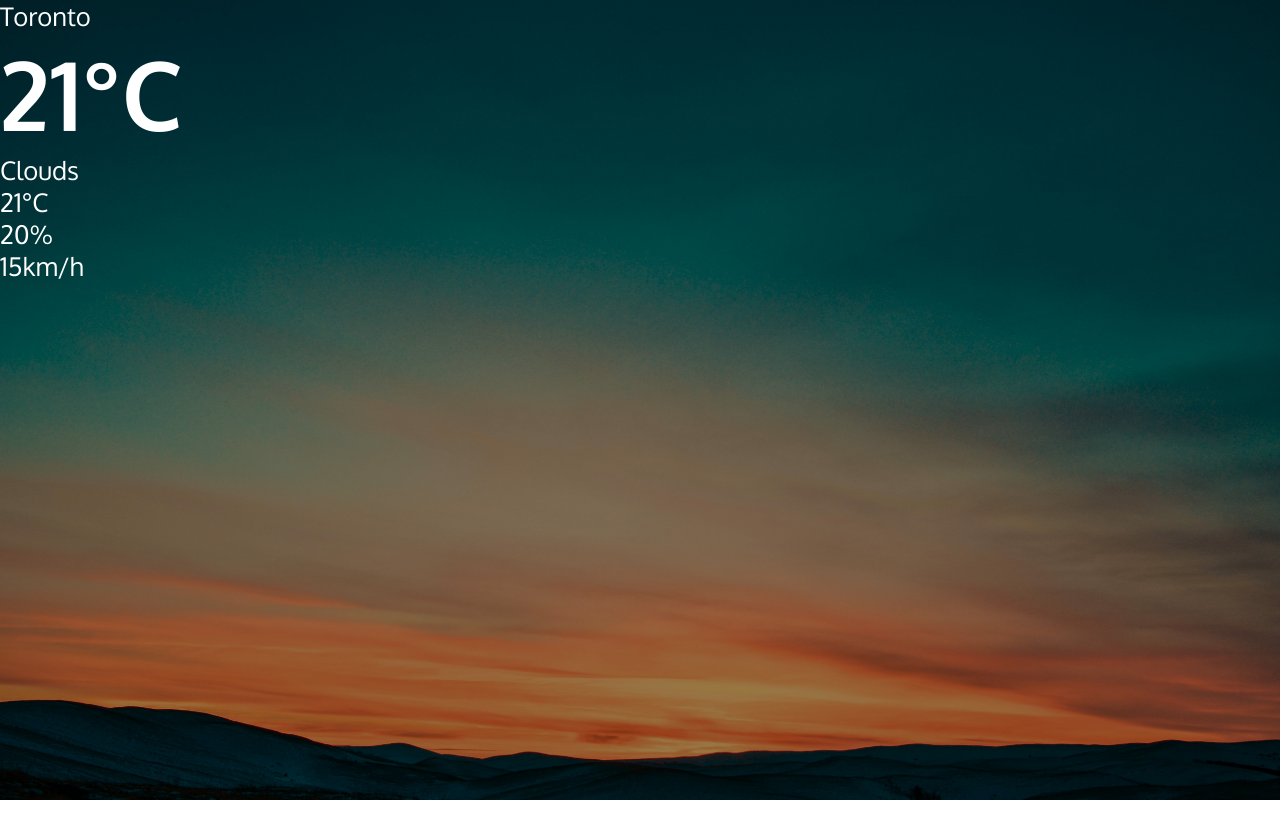
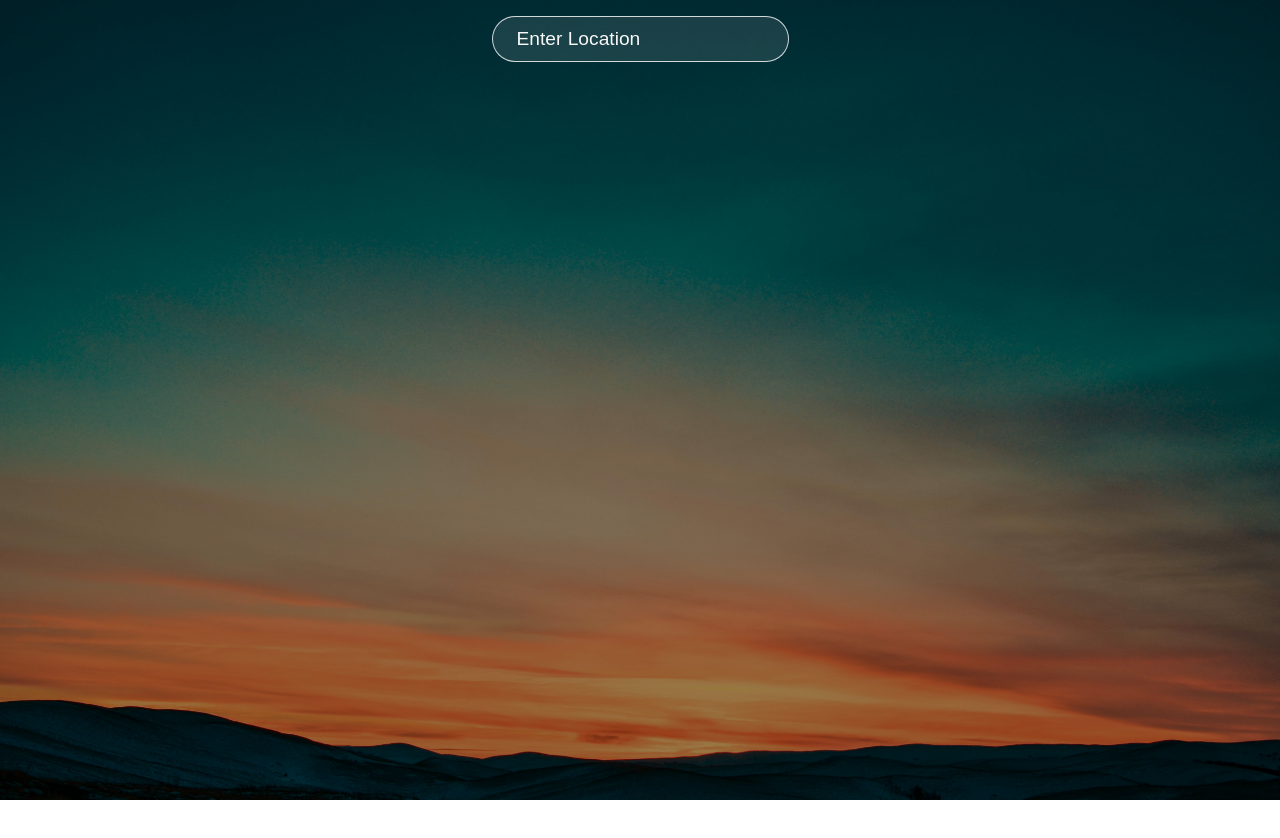
Before and after one commit to imRanDan/weatherly, a React (Create React App) app: page / in a window 1280 px wide. Shown: the top 838 px of the page. Before the commit the page ends 800 px from the top, so only its background shows below. Built offline with nearby package versions, Linux system fonts and the light colour scheme; the HTML template or start-up script is replaced by a standard one.

Commit message:
finished styling app and adding in info from API

```diff
--- a/src/App.js
+++ b/src/App.js
@@ -3,33 +3,64 @@
 
 function App() {
 
-  //const url = `https://api.openweathermap.org/data/2.5/weather?q=toronto&appid=${process.env.WEATHER_API_KEY}`
+  const [data, setData] = useState({})
+  const [location, setLocation] = useState('')
+
+  const url = `https://api.openweathermap.org/data/2.5/weather?q=${location}&units=metric&appid=e274e8237baa0c4bffca7dc063b6daa3`
+
+
+  const searchLocation = (event) => {
+    if (event.key === 'Enter') {
+      axios.get(url).then((response) => {
+        setData(response.data)
+        console.log(response.data)
+    })
+    setLocation('')
+  }
+}
+
   return (
     <div className="app">
+      <div className="search">
+        <input
+        value={location}
+        onChange={event => setLocation(event.target.value)}
+        onKeyPress={searchLocation}
+        placeholder='Enter Location'
+        type="text"
+        />
+      </div>
       <div className="container">
         <div className="top">
           <div className="location">
-            <p>Toronto</p>
+            <p>{data.name}</p>
           </div>
           <div className="temp">
-            <h1>21°C</h1>
+            {data.main ? <h1>{data.main.temp.toFixed()}°C</h1> : null}
           </div>
           <div className="description">
-            <p>Clouds</p>
+            {data.weather ? <p>{data.weather[0].main}</p> : null }
           </div>
         </div>
 
+        {data.name != undefined &&
          <div className="bottom">
             <div className="feels">
-            <p>21°C</p>
+              {data.main ? <p className="bold">{data.main.feels_like.toFixed()}°C</p> : null}
+              <p>Feels like</p>
             </div>
             <div className="humidity">
-            <p>20%</p>
+              {data.main ? <p className="bold">{data.main.humidity}%</p> : null }
+              <p>Humidity</p>
             </div>
             <div className="wind">
-            <p>15km/h</p>
+              {data.main ? <p className="bold">{data.wind.speed.toFixed()} km/h</p> : null }
+              <p>Wind Speed</p>
             </div>
         </div>
+        }
+
+
       </div>
     </div>
   );
--- a/src/index.css
+++ b/src/index.css
@@ -40,3 +40,60 @@
   left: 0;
   z-index: -1;
 }
+
+.app .search {
+  text-align: center;
+  padding: 1rem;
+}
+
+.app input {
+  padding: .7rem 1.5rem;
+  font-size: 1.2rem;
+  border-radius: 25px;
+  border: 1px solid rgba(255, 255, 255, 0.8);
+  background: rgba(255, 255, 255, 0.1);
+  color: #f8f8f8;
+}
+
+::placeholder {
+  color: #f8f8f8;
+}
+
+.container {
+  max-width: 700px;
+  height: 700px;
+  margin: auto;
+  padding: 0 1rem;
+  position: relative;
+  top: 10%;
+  display: flex;
+  flex-direction: column;
+  justify-content: space-between;
+}
+
+.app .top {
+  width: 100%;
+  margin: 1rem auto;
+}
+
+.app .description {
+  position: relative;
+  right: -90%;
+  transform-origin: 0 0;
+  transform: rotate(269deg);
+}
+
+.app .bottom {
+  display: flex;
+  justify-content: space-evenly;
+  text-align: center;
+  width: 100%;
+  margin: 1rem auto;
+  padding: 1rem;
+  border-radius: 12px;
+  background-color: rgba(255, 255, 255, 0.2);
+}
+
+.bold {
+  font-weight: 700;
+}
```
Lines whose indentation alone changed are shown as unchanged.
